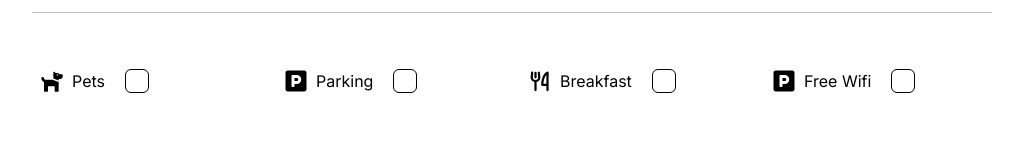
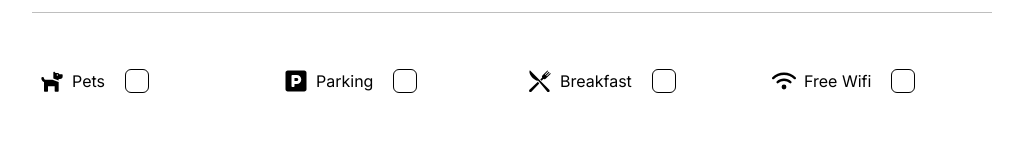
Before and after one commit to LauraBLei/holidaze, a React (Vite) app: page /create in a window 1280 px wide. Shown: the part 1635-1794 px from the top of the page, without its empty margins (128-1151 px from the left). Built offline with nearby package versions, Linux system fonts and the light colour scheme.

Commit message:
Changed icons for amenities

```diff
--- a/src/Components/CreateVenue.tsx
+++ b/src/Components/CreateVenue.tsx
@@ -1,11 +1,13 @@
 import { useState } from 'react';
 import { FaDog, FaParking } from 'react-icons/fa';
 import { IoCheckmarkSharp } from 'react-icons/io5';
-import { PiForkKnifeBold, PiPlusCircle } from 'react-icons/pi';
+import { PiPlusCircle } from 'react-icons/pi';
 import { Media } from '../Types/common';
 import { handleCreateVenueSubmit } from '../UI/venue/create';
 import { GalleryComponent } from './gallery';
 import { InputField } from './InputField';
+import { FaWifi } from 'react-icons/fa6';
+import { GiKnifeFork } from 'react-icons/gi';
 
 const title = 'text-xl md:text-2xl lg:text-3xl pb-2 border-b border-brand-grey mb-2 md:mb-8';
 const amenitiesLabel = 'grid grid-cols-2 md:flex md:gap-5 items-center w-full cursor-pointer';
@@ -209,7 +211,7 @@ export const CreateVenueForm = () => {
             <div className="flex w-full p-2 rounded">
               <label htmlFor="breakfast" className={amenitiesLabel}>
                 <div className="flex items-center gap-2">
-                  <PiForkKnifeBold size={24} />
+                  <GiKnifeFork size={24} />
                   <span className="text-base">Breakfast</span>
                 </div>
 
@@ -225,7 +227,7 @@ export const CreateVenueForm = () => {
             <div className="flex w-full p-2 rounded">
               <label htmlFor="wifi" className={amenitiesLabel}>
                 <div className="flex items-center gap-2">
-                  <FaParking size={24} />
+                  <FaWifi size={24} />
                   <span className="text-base">Free Wifi</span>
                 </div>
 
```
